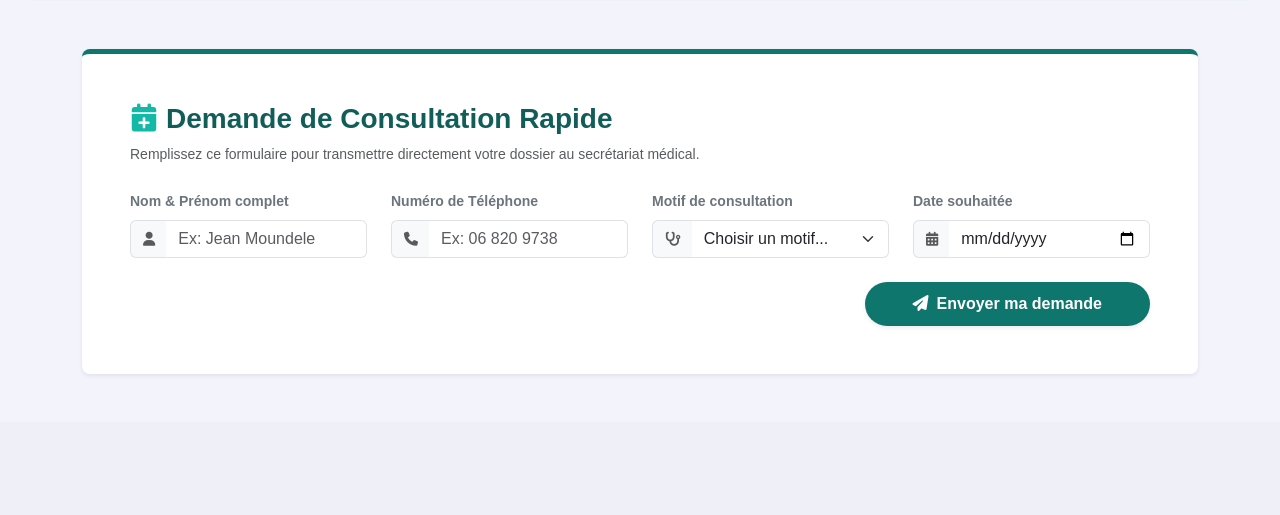
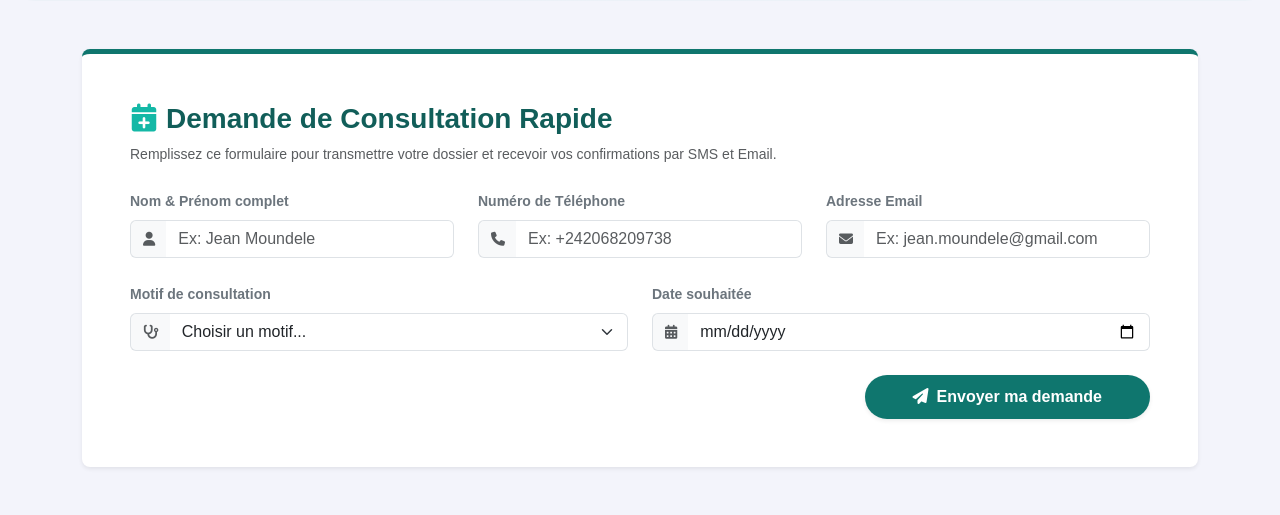
Before and after one commit to Matsio-G18/SGRDV_ORL, a Django app: page / in a window 1280 px wide. Shown: the part 705-1220 px from the top of the page. Before the commit the page ends 1079 px from the top, so only its background shows below. Run offline with Django 4.2, Linux system fonts and the light colour scheme; some libraries are stand-ins or nearby versions.

Commit message:
mise à jour sur le fichier home

```diff
--- a/SGRDV_ORL/settings.py
+++ b/SGRDV_ORL/settings.py
@@ -197,12 +197,12 @@ JAZZMIN_UI_TWEAKS = {
 }
 
 # Utilisation du gestionnaire d'e-mails natif de Django
-# EMAIL_BACKEND = 'django.core.mail.backends.smtp.EmailBackend'
+EMAIL_BACKEND = 'django.core.mail.backends.smtp.EmailBackend'
 # EMAIL_HOST = '://'
 
 # le SMTP
 EMAIL_PORT = 587
 EMAIL_USE_TLS = True
 EMAIL_HOST_USER = 'donimatsiona@gmail.com'   # Votre e-mail d'envoi
-EMAIL_HOST_PASSWORD = 'votre_mot_de_passe'    # Votre clé d'application
+EMAIL_HOST_PASSWORD = 'dxpb ocjz eqzh aazf'    # Votre clé d'application
 DEFAULT_FROM_EMAIL = EMAIL_HOST_USER
--- a/SGRDV_ORL/views.py
+++ b/SGRDV_ORL/views.py
@@ -1,4 +1,68 @@
-from django.shortcuts import render
+from django.shortcuts import render, redirect
+from django.contrib import messages
+from django.core.mail import send_mail
+from django.conf import settings
+#from twilio.rest import Client  # Pensez à faire : pip install twilio
 
 def home(request):
+    if request.method == "POST":
+        # 1. Récupération des données du formulaire HTML
+        name = request.POST.get('patient_name')
+        phone = request.POST.get('patient_phone')
+        email = request.POST.get('patient_email')
+        service = request.POST.get('service')
+        date = request.POST.get('appointment_date')
+
+        # Mappage des motifs pour un affichage propre dans les messages
+        services_dict = {
+            'consultation_generale': 'Consultation ORL Générale',
+            'audiometrie': 'Bilan Auditif / Audiométrie',
+            'sinusite': 'Troubles des Sinus / Nez bouché',
+            'pharyngite': 'Maux de Gorge / Cordes Vocales',
+            'vertiges': 'Gestion des Vertiges / Équilibre'
+        }
+        service_nom = services_dict.get(service, service)
+
+        # 2. ENVOI DE L'EMAIL AU PATIENT
+        try:
+            subject = "Confirmation de votre demande - Clinique BERNADETTE"
+            message_content = (
+                f"Bonjour {name},\n\n"
+                f"Votre demande de consultation pour le motif '{service_nom}' le {date} "
+                f"a bien été transmise à notre secrétariat médical.\n\n"
+                f"Cordialement,\nL'équipe BERNADETTE ORL"
+            )
+            send_mail(
+                subject,
+                message_content,
+                settings.EMAIL_HOST_USER,
+                [email],
+                fail_silently=False,
+            )
+        except Exception as e:
+            print(f"Erreur d'envoi Email: {e}")
+
+        # 3. ENVOI DU SMS VIA TWILIO (Votre numéro virtuel)
+        # try:
+        #     # Remplacez par vos vrais identifiants Twilio
+        #     account_sid = 'VOTRE_TWILIO_ACCOUNT_SID'
+        #     auth_token = 'VOTRE_TWILIO_AUTH_TOKEN'
+        #     twilio_number = 'VOTRE_NUMERO_TWILIO'
+
+        #     client = Client(account_sid, auth_token)
+        #     sms_body = f"Clinique BERNADETTE : Bonjour {name}, votre demande de RDV pour le {date} est validée. Un agent va vous contacter."
+
+        #     client.messages.create(
+        #         from_=twilio_number,
+        #         to=phone,
+        #         body=sms_body
+        #     )
+        # except Exception as e:
+        #     print(f"Erreur d'envoi SMS: {e}")
+
+        # 4. Message flash de succès et redirection pour vider le formulaire
+        messages.success(request, "Votre demande a été envoyée avec succès !  un email de confirmation vous a été envoyés.")
+        return redirect('home')  # Assurez-vous que le nom de votre route dans urls.py est bien 'home'
+
+    # Si la requête est un GET, on affiche simplement la page
     return render(request, 'home.html')
--- a/templates/home.html
+++ b/templates/home.html
@@ -4,12 +4,11 @@
 {% block title %}Accueil - BERNADETTE Assistance Sanitaire ORL{% endblock %}
 
 {% block content %}
-<!-- Section Héros avec présentation de la clinique (NETTOYÉ : Retrait data-aos) -->
+<!-- Section Héros avec présentation de la clinique -->
 <section class="hero-modern" style="margin-top: 120px; background: linear-gradient(135deg, rgba(15, 118, 110, 0.03) 0%, rgba(20, 184, 166, 0.03) 100%); padding: 4rem 0 2rem 0;">
     <div class="container">
         <div class="row align-items-center">
-
-            <!-- TEXTE GAUCHE (Contenu d'accueil) -->
+            <!-- TEXTE GAUCHE -->
             <div class="col-md-6">
                 <h5 class="text-uppercase fw-bold mb-2" style="color: #14b8a6; letter-spacing: 1px;">Assistance Sanitaire Spécialisée</h5>
                 <h1 class="hero-title fw-bold display-5 mb-3" style="color: #115e59; font-family: 'Roboto', sans-serif;">
@@ -20,7 +19,6 @@
                     Soumettez votre demande de consultation en quelques instants ci-dessous, **sans obligation de créer un compte**.
                 </p>
 
-                <!-- Zone d'orientation pour les utilisateurs possédant déjà un compte -->
                 {% if not user.is_authenticated %}
                 <div class="p-3 rounded-3 bg-light border mb-4 d-inline-block text-start">
                     <span class="text-secondary small d-block mb-1">Déjà inscrit dans notre clinique ?</span>
@@ -30,23 +28,21 @@
                 </div>
                 {% endif %}
 
-                <!-- Indicateur de confiance -->
                 <div class="hero-rating d-flex align-items-center gap-2 mt-2">
                     <span class="rating-value fw-bold fs-3" style="color: #0f766e;">4.9★</span>
                     <span class="rating-text text-muted small fw-medium">Indice de satisfaction de nos patients</span>
                 </div>
             </div>
 
-            <!-- IMAGE DROITE (NETTOYÉ : Retrait data-aos) -->
+            <!-- IMAGE DROITE -->
             <div class="col-md-6 text-center position-relative">
                 <img src="{% static 'images/berna.jpg' %}" class="hero-img img-fluid rounded-circle shadow" alt="Clinique BERNADETTE ORL" style="object-fit: cover; aspect-ratio: 1 / 1; max-width: 360px; border: 6px solid #ffffff;">
             </div>
-
         </div>
     </div>
 </section>
 
-<!-- Bloc d'affichage des notifications de succès ou d'erreur -->
+<!-- Bloc d'affichage des notifications -->
 {% if messages %}
     <div class="container mt-3">
         <div class="row">
@@ -62,21 +58,21 @@
     </div>
 {% endif %}
 
-<!-- FORMULAIRE PREMIER : Prise de Rendez-vous ORL en libre accès (NETTOYÉ : Retrait data-aos) -->
+<!-- FORMULAIRE DE RENDEZ-VOUS MODIFIÉ -->
 <section class="container my-5">
     <div class="p-4 p-md-5 rounded-3 shadow-sm bg-white" style="border-top: 5px solid #0f766e;">
         <div class="mb-4 text-center text-md-start">
             <h3 class="fw-bold" style="color: #115e59;">
                 <i class="fa-solid fa-calendar-plus me-2" style="color: #14b8a6;"></i>Demande de Consultation Rapide
             </h3>
-            <p class="text-muted small m-0">Remplissez ce formulaire pour transmettre directement votre dossier au secrétariat médical.</p>
+            <p class="text-muted small m-0">Remplissez ce formulaire pour transmettre votre dossier et recevoir vos confirmations par SMS et Email.</p>
         </div>
 
         <form action="/" method="POST" class="row g-4 align-items-end">
             {% csrf_token %}
 
-            <!-- Champ Nom du visiteur -->
-            <div class="col-12 col-md-6 col-lg-3">
+            <!-- Champ Nom -->
+            <div class="col-12 col-md-6 col-lg-4">
                 <label class="form-label fw-semibold text-secondary small">Nom & Prénom complet</label>
                 <div class="input-group">
                     <span class="input-group-text bg-light text-muted border-end-0"><i class="fa-solid fa-user small"></i></span>
@@ -84,17 +80,26 @@
                 </div>
             </div>
 
-            <!-- Champ Téléphone -->
-            <div class="col-12 col-md-6 col-lg-3">
+            <!-- Champ Téléphone (Sert à l'envoi du SMS) -->
+            <div class="col-12 col-md-6 col-lg-4">
                 <label class="form-label fw-semibold text-secondary small">Numéro de Téléphone</label>
                 <div class="input-group">
                     <span class="input-group-text bg-light text-muted border-end-0"><i class="fa-solid fa-phone small"></i></span>
-                    <input type="tel" name="patient_phone" class="form-control border-start-0" placeholder="Ex: 06 820 9738" required>
+                    <input type="tel" name="patient_phone" class="form-control border-start-0" placeholder="Ex: +242068209738" required>
                 </div>
             </div>
 
-            <!-- Sélection du Motif Médical ORL -->
-            <div class="col-12 col-md-6 col-lg-3">
+            <!-- NOUVEAU : Champ Email -->
+            <div class="col-12 col-md-6 col-lg-4">
+                <label class="form-label fw-semibold text-secondary small">Adresse Email</label>
+                <div class="input-group">
+                    <span class="input-group-text bg-light text-muted border-end-0"><i class="fa-solid fa-envelope small"></i></span>
+                    <input type="email" name="patient_email" class="form-control border-start-0" placeholder="Ex: jean.moundele@gmail.com" required>
+                </div>
+            </div>
+
+            <!-- Sélection du Motif -->
+            <div class="col-12 col-md-6 col-lg-6">
                 <label class="form-label fw-semibold text-secondary small">Motif de consultation</label>
                 <div class="input-group">
                     <span class="input-group-text bg-light text-muted border-end-0"><i class="fa-solid fa-stethoscope small"></i></span>
@@ -110,7 +115,7 @@
             </div>
 
             <!-- Sélection de la Date -->
-            <div class="col-12 col-md-6 col-lg-3">
+            <div class="col-12 col-md-6 col-lg-6">
                 <label class="form-label fw-semibold text-secondary small">Date souhaitée</label>
                 <div class="input-group">
                     <span class="input-group-text bg-light text-muted border-end-0"><i class="fa-solid fa-calendar-days small"></i></span>
@@ -118,7 +123,7 @@
                 </div>
             </div>
 
-            <!-- Bouton de Soumission Principal -->
+            <!-- Bouton de Soumission -->
             <div class="col-12 text-center text-md-end mt-4">
                 <button type="submit" class="btn text-white fw-bold px-5 py-2.5 rounded-pill shadow-sm" style="background-color: #0f766e; border: none; transition: transform 0.2s;">
                     <i class="fa-solid fa-paper-plane me-2"></i>Envoyer ma demande
```
